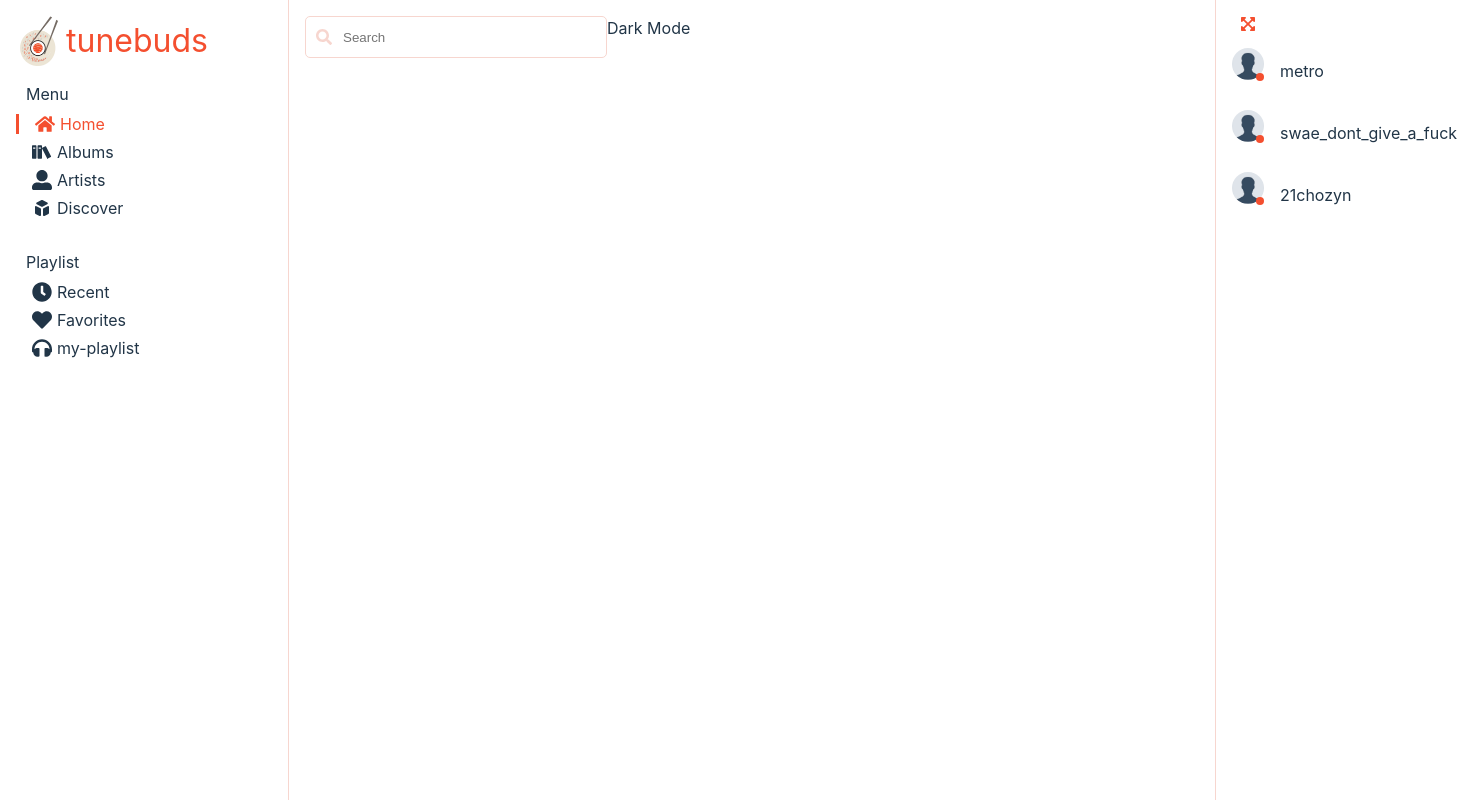
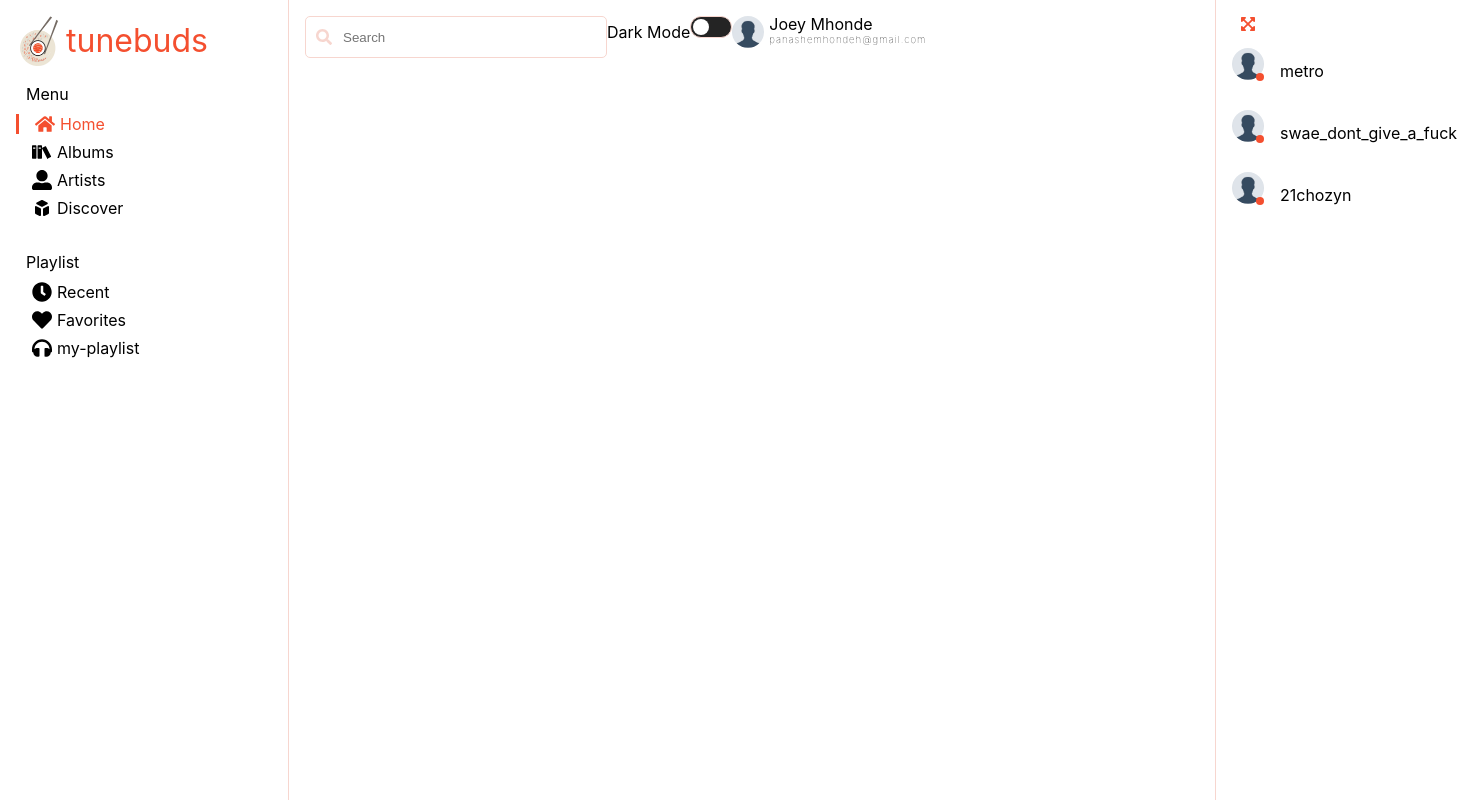
Before and after one commit to 21chozyn/tunebuds, a React (Vite) app: page / in a window 1280 px wide. Shown: the top 800 px of the page, 1457 px wide, since content can reach past the window. Built offline with nearby package versions, Linux system fonts and the light colour scheme.

Commit message:
added dark mode and this user avatar and info

```diff
--- a/src/App.scss
+++ b/src/App.scss
@@ -1,2 +1,20 @@
 $theme-color: #f44f2f;
 $border-color:#f7d6cf;
+
+//styling for avatar
+.avatar-container {
+    img {
+      border-radius: 50%;
+      width: 2rem;
+      height: 2rem;
+    }
+    .online {
+      position: relative;
+      top: -0.8rem;
+      left: 1.5rem;
+      border-radius: 50%;
+      background-color: var(--theme-color);
+      width: 0.5rem;
+      height: 0.5rem;
+    }
+  }
--- a/src/Components/Home/index.jsx
+++ b/src/Components/Home/index.jsx
@@ -6,15 +6,42 @@ import LeftSideBar from "../LeftSideBar";
 import RightSideBar from "../RightSideBar";
 import Search from "../Search";
 
+//picture imports
+import avatar from "../../assets/default-avatar.jpg"
 const index = () => {
+  const [mode, setMode] = React.useState("dark");
+
+  const handleThemeChange = () => {
+    const newMode = mode === "dark" ? "light" : "dark";
+    setMode(newMode); //this changes the them to the selected choice
+    localStorage.setItem("theme", newMode);
+  };
   return (
     <div id="app">
       <LeftSideBar />
       <div className="middle container">
         <div className="top-part">
           <Search />
-          <div id="mode">
-            <span>Dark Mode</span>
+          <label id="mode">
+            Dark Mode
+            <input
+              className="toggle"
+              type="checkbox"
+              name="dark"
+              value="dark"
+              checked={mode === "dark" ? false : true}
+              onClick={handleThemeChange}
+            />
+            <span className="check"></span>
+          </label>
+          <div id="this-user">
+            <div className="avatar-container">
+              <img src={avatar} alt="avatar" />
+            </div>
+            <div className="user-info">
+              <p id="name">Joey Mhonde</p>
+              <p id="email">panashemhondeh@gmail.com</p>
+            </div>
           </div>
         </div>
       </div>
--- a/src/Components/Home/index.scss
+++ b/src/Components/Home/index.scss
@@ -3,9 +3,84 @@
   flex-direction: row;
   .middle {
     flex-basis: auto;
-    .top-part{
+    .top-part {
       display: flex;
       flex-direction: row;
+      #mode {
+        .toggle {
+          appearance: none;
+          visibility: hidden;
+          display: none;
+        }
+        .check {
+          position: relative;
+          display: inline-block;
+          width: 40px;
+          height: 20px;
+          background: var(--dark-mode-bgcolor);
+          cursor: pointer;
+          border-radius: 20px;
+          overflow: hidden;
+          transition: ease-in-out 0.5s;
+          border: 1px solid var(--border-color);
+        }
+        .toggle:checked ~.check{
+          background: var(--light-mode-bgcolor);
+        }
+        .check::before{
+          content: "";
+          position: absolute;
+          top: 2px;
+          left: 2px;
+          background: var(--light-mode-bgcolor);
+          width:16px;
+          height:16px;
+          border-radius: 50%;
+          transition: 1s;
+        }
+        .toggle:checked ~.check::before{
+          transform:translateX(-50px)
+        }
+        .check::after{
+          content: "";
+          position: absolute;
+          top: 2px;
+          right: 2px;
+          background: var(--dark-mode-bgcolor);;
+          width:16px;
+          height:16px;
+          border-radius: 50%;
+          transition: 1s;
+          transform:translateX(50px)
+
+        }
+        .toggle:checked ~.check::after{
+          transform:translateX(0px)
+        }
+      }
+      #this-user{
+        display: flex;
+        flex-direction: row;
+        flex-wrap: nowrap;
+        .user-info{
+          height: 100%;
+          padding: 0 5px;
+          p{
+            margin: 0;
+            padding: 0;
+            line-height: 1rem;
+          }
+          #name{
+            font-size: 1rem;
+          }
+          #email{
+            font-size: 0.6rem;
+            font-weight: 100;
+            letter-spacing: 1px;
+
+          }
+        }
+      }
     }
   }
 }
--- a/src/Components/RightSideBar/index.jsx
+++ b/src/Components/RightSideBar/index.jsx
@@ -36,8 +36,8 @@ const index = () => {
         />
       )}
       <ul id="listeners">
-        {listeners.map((listener) => (
-          <li>
+        {listeners.map((listener,index) => (
+          <li key={index}>
             <div className="avatar-container">
               <img src={listener.avater} alt="avatar" />
               {listener.isOnline && <div className="online" />}
--- a/src/Components/RightSideBar/index.scss
+++ b/src/Components/RightSideBar/index.scss
@@ -1,9 +1,12 @@
 .right-side-bar {
-  flex-basis: 20%;
+  position: fixed;
+  right: 0;
+  z-index: 1;
   width: 150px;
   border-left: 1px solid var(--border-color);
   margin-left: auto;
   transition: all 0.3s;
+
   > svg {
     color: var(--theme-color);
     cursor: pointer;
@@ -18,22 +21,7 @@
       margin: 1rem 0;
       display: flex;
       align-items: center;
-      .avatar-container {
-        img {
-          border-radius: 50%;
-          width: 2rem;
-          height: 2rem;
-        }
-        .online {
-          position: relative;
-          top: -0.8rem;
-          left: 1.5rem;
-          border-radius: 50%;
-          background-color: var(--theme-color);
-          width: 0.5rem;
-          height: 0.5rem;
-        }
-      }
+
 
       span {
         line-height: 2rem;
--- a/src/index.css
+++ b/src/index.css
@@ -2,14 +2,18 @@
   /* variables */
   --theme-color: #f44f2f;
   --border-color: #f7d6cf;
+  --light-mode-color:#213547;
+  --light-mode-bgcolor:#ffffff;
+  --dark-mode-bgcolor:#242424;
+  --dark-mode-color:rgba(255, 255, 255, 0.87);
 
   font-family: Inter, system-ui, Avenir, Helvetica, Arial, sans-serif;
   line-height: 1.5;
   font-weight: 400;
 
   color-scheme: light dark;
-  color: rgba(255, 255, 255, 0.87);
-  background-color: #242424;
+  color: var(--dark-mode-color);
+  background-color: var(--dark-mode-bgcolor);
 
   font-synthesis: none;
   text-rendering: optimizeLegibility;
@@ -22,8 +26,8 @@ body{
 }
 @media (prefers-color-scheme: light) {
   :root {
-    color: #213547;
-    background-color: #ffffff;
+    color: var(--white-mode-color);
+    background-color: var(--white-mode-bgcolor);
   }
   a:hover {
     color: #747bff;
```
